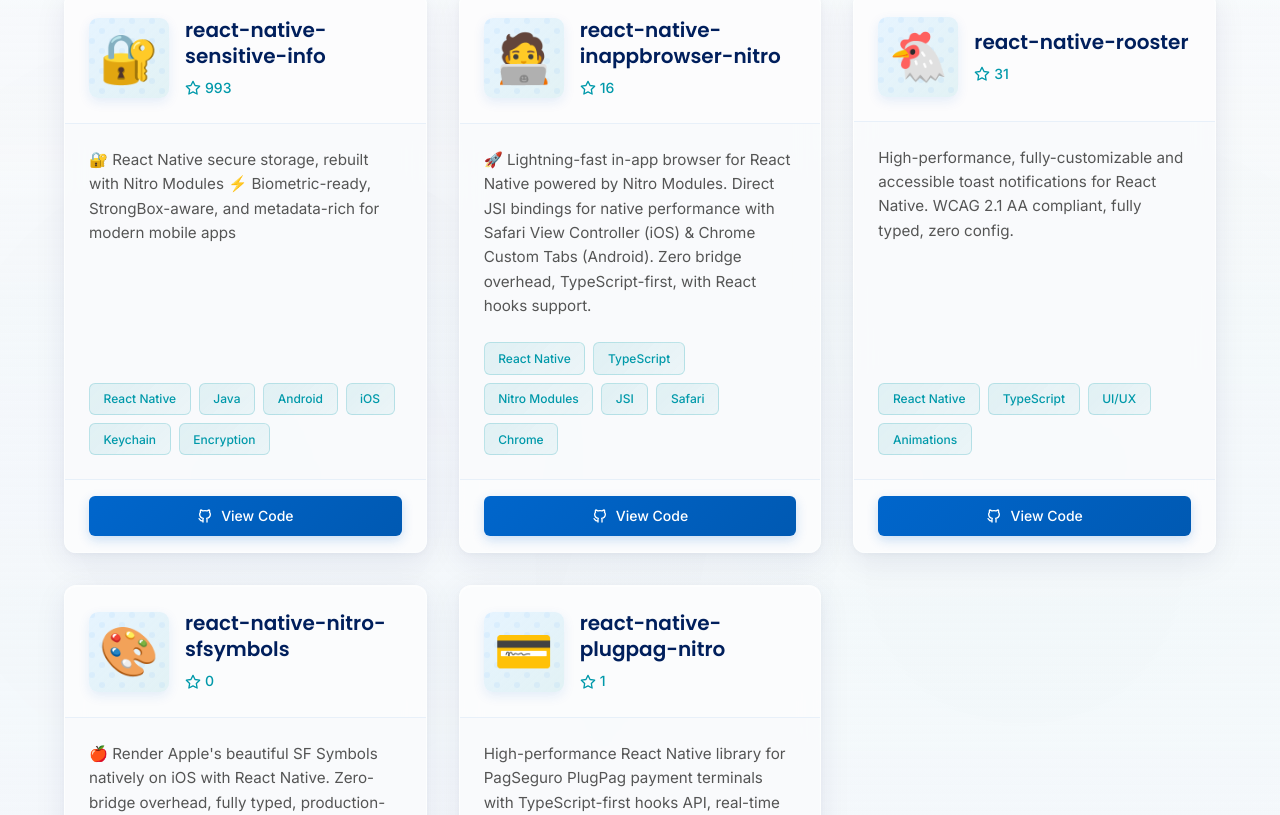
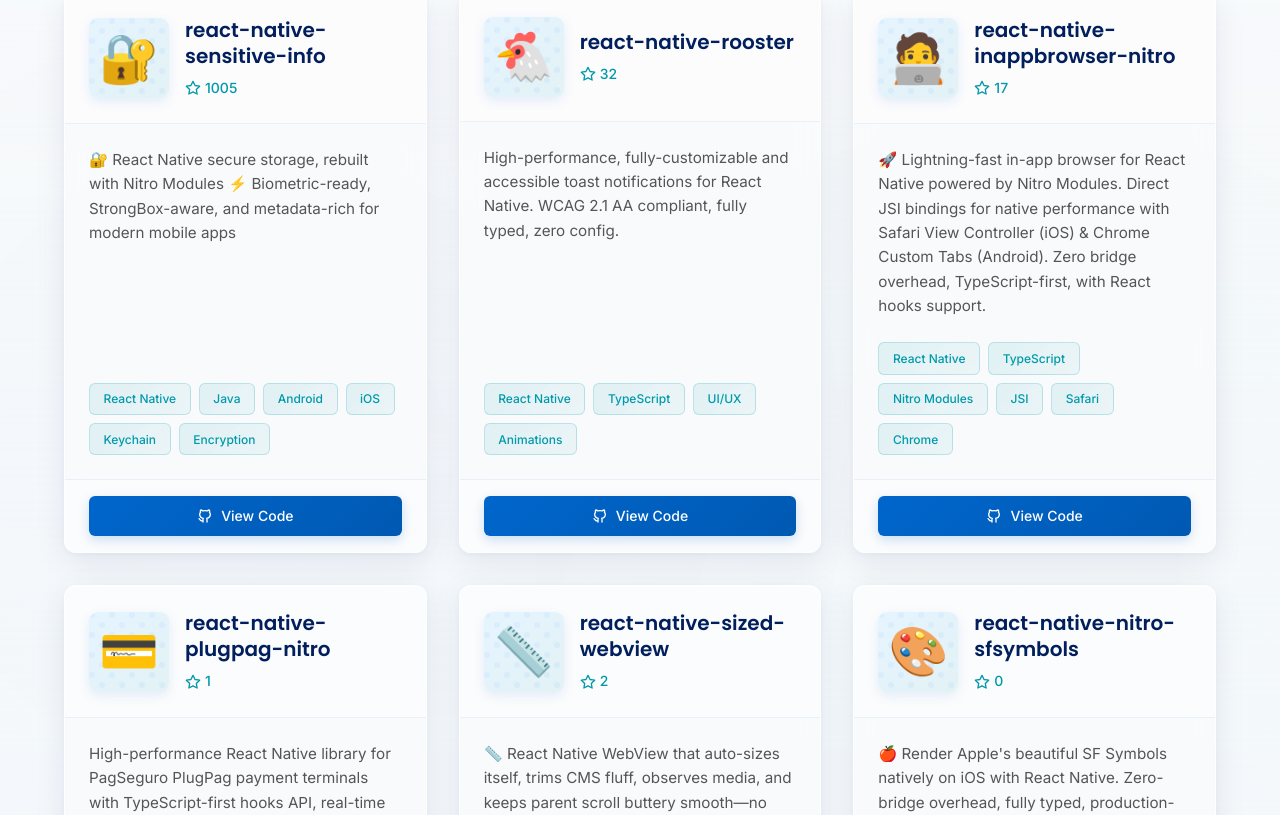
Before and after one commit to mCodex/mcodex.github.io, a Next.js app: page / in a window 1280 px wide. Shown: the part 1145-1960 px from the top of the page. Built offline with nearby package versions, Linux system fonts and the light colour scheme.

Commit message:
chore(readme,projects,deps): sync project metadata (stars/order) and bump next/eslint-config-next/sass; regenerate yarn.lock

```diff
--- a/package.json
+++ b/package.json
@@ -10,7 +10,7 @@
     "lint": "next lint"
   },
   "dependencies": {
-    "next": "^16.0.0",
+    "next": "^16.0.1",
     "react": "^19.2.0",
     "react-dom": "^19.2.0",
     "react-icons": "^5.5.0"
@@ -22,8 +22,8 @@
     "@types/react-dom": "^19",
     "babel-plugin-react-compiler": "^1.0.0",
     "eslint": "^9",
-    "eslint-config-next": "16.0.0",
-    "sass": "^1.93.2",
+    "eslint-config-next": "16.0.1",
+    "sass": "^1.93.3",
     "typescript": "^5"
   }
 }
--- a/src/app/components/Projects/Projects.tsx
+++ b/src/app/components/Projects/Projects.tsx
@@ -55,31 +55,51 @@
       technologies: ["React Native", "Java", "Android", "iOS", "Keychain", "Encryption"],
       githubUrl: "https://github.com/mCodex/react-native-sensitive-info",
       icon: "🔐",
-      stars: 993,
+      stars: 1005,
       category: "Security"
     },
     {
       id: 2,
+      title: "react-native-rooster",
+      description: "High-performance, fully-customizable and accessible toast notifications for React Native. WCAG 2.1 AA compliant, fully typed, zero config.",
+      technologies: ["React Native", "TypeScript", "UI/UX", "Animations"],
+      githubUrl: "https://github.com/mCodex/react-native-rooster",
+      icon: "🐔",
+      stars: 32,
+      category: "UI Library"
+    },
+    {
+      id: 3,
       title: "react-native-inappbrowser-nitro",
       description: "🚀 Lightning-fast in-app browser for React Native powered by Nitro Modules. Direct JSI bindings for native performance with Safari View Controller (iOS) & Chrome Custom Tabs (Android). Zero bridge overhead, TypeScript-first, with React hooks support.",
       technologies: ["React Native", "TypeScript", "Nitro Modules", "JSI", "Safari", "Chrome"],
       githubUrl: "https://github.com/mCodex/react-native-inappbrowser-nitro",
       icon: "🧑‍💻",
-      stars: 16,
+      stars: 17,
       category: "Browser"
     },
     {
-      id: 3,
-      title: "react-native-rooster",
-      description: "High-performance, fully-customizable and accessible toast notifications for React Native. WCAG 2.1 AA compliant, fully typed, zero config.",
-      technologies: ["React Native", "TypeScript", "UI/UX", "Animations"],
-      githubUrl: "https://github.com/mCodex/react-native-rooster",
-      icon: "🐔",
-      stars: 31,
-      category: "UI Library"
+      id: 4,
+      title: "react-native-plugpag-nitro",
+      description: "High-performance React Native library for PagSeguro PlugPag payment terminals with TypeScript-first hooks API, real-time events, and 10x faster performance using Nitro Modules",
+      technologies: ["React Native", "TypeScript", "Nitro Modules", "Payment", "PagSeguro", "Hooks"],
+      githubUrl: "https://github.com/mCodex/react-native-plugpag-nitro",
+      icon: "💳",
+      stars: 1,
+      category: "Payment"
     },
     {
-      id: 4,
+      id: 5,
+      title: "react-native-sized-webview",
+      description: "📏 React Native WebView that auto-sizes itself, trims CMS fluff, observes media, and keeps parent scroll buttery smooth—no timers, no flicker.",
+      technologies: ["React Native", "TypeScript", "WebView", "Resize Observer", "Mobile"],
+      githubUrl: "https://github.com/mCodex/react-native-sized-webview",
+      icon: "📏",
+      stars: 2,
+      category: "Utilities"
+    },
+    {
+      id: 6,
       title: "react-native-nitro-sfsymbols",
       description: "🍎 Render Apple's beautiful SF Symbols natively on iOS with React Native. Zero-bridge overhead, fully typed, production-ready.",
       technologies: ["React Native", "TypeScript", "Nitro Modules", "iOS", "SF Symbols", "JSI"],
@@ -87,16 +107,6 @@
       icon: "🎨",
       stars: 0,
       category: "UI Components"
-    },
-    {
-      id: 5,
-      title: "react-native-plugpag-nitro",
-      description: "High-performance React Native library for PagSeguro PlugPag payment terminals with TypeScript-first hooks API, real-time events, and 10x faster performance using Nitro Modules",
-      technologies: ["React Native", "TypeScript", "Nitro Modules", "Payment", "PagSeguro", "Hooks"],
-      githubUrl: "https://github.com/mCodex/react-native-plugpag-nitro",
-      icon: "💳",
-      stars: 1,
-      category: "Payment"
     },
   ];
 
```
Also changed, not shown: 2 other files (tests, documents, lock files or other folders).
